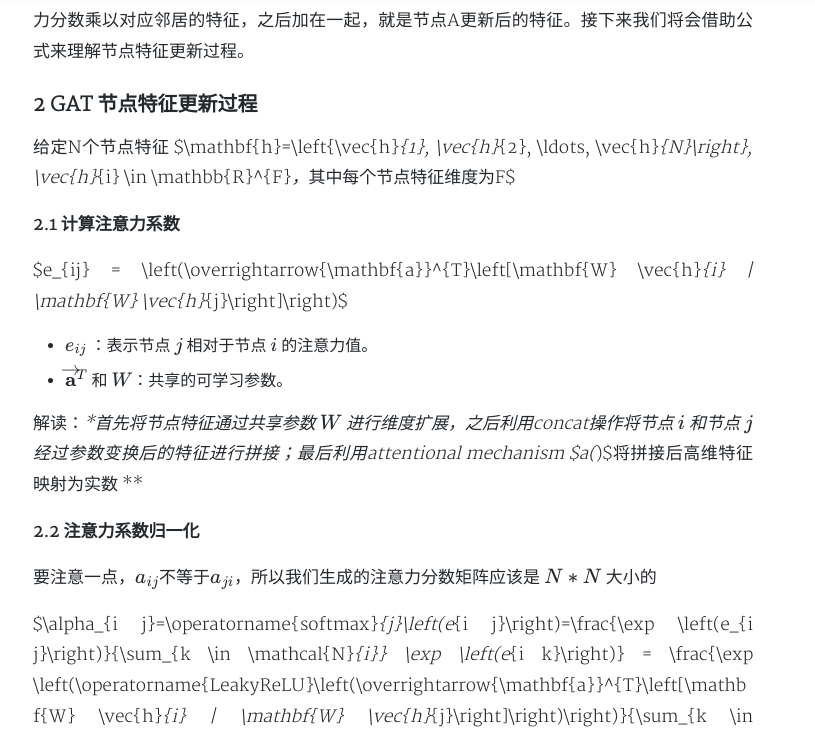
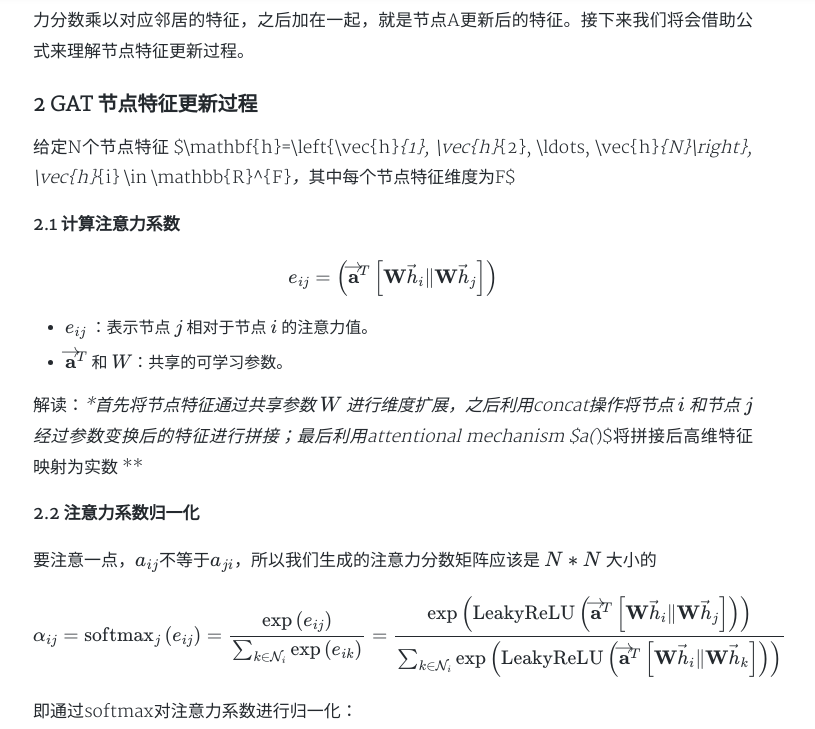
Before and after one commit to geekgitcode/geekgitcode.github.io, a Jekyll site: the page built from _posts/2022-03-17-gat.md, in a window 1280 px wide and 1400 px high, scrolled down 824 px, cut to the strip 0-729 px from the top of the window. Shown: the whole strip, without its empty margins (247-1062 px from the left). Built offline with Jekyll 4.4.1, drawn with Linux system fonts in a browser that asks for light colours; nearby versions of some CDN libraries; our own code applies the rules of GitHub Pages for plain Markdown files; formulas are drawn with MathJax 3; a style sheet for code colours, icons or effects is not loaded; some of the changed text lies outside the part shown.

Commit message:
Update 2022-03-17-gat.md

```diff
--- a/_posts/2022-03-17-gat.md
+++ b/_posts/2022-03-17-gat.md
@@ -26,7 +26,7 @@
 
 **2.1 计算注意力系数**
 
-$e_{ij} = \left(\overrightarrow{\mathbf{a}}^{T}\left[\mathbf{W} \vec{h}_{i} \| \mathbf{W} \vec{h}_{j}\right]\right)$
+$$e_{ij} = \left(\overrightarrow{\mathbf{a}}^{T}\left[\mathbf{W} \vec{h}_{i} \| \mathbf{W} \vec{h}_{j}\right]\right)$$
 
 - $e_{ij}$ ：表示节点 $j$ 相对于节点 $i$ 的注意力值。
 - $\overrightarrow{\mathbf{a}}^{T}$ 和  $W$：共享的可学习参数。
@@ -37,7 +37,7 @@
 
 要注意一点，$a_{ij}$不等于$a_{ji}$，所以我们生成的注意力分数矩阵应该是 $N*N$ 大小的
 
-$\alpha_{i j}=\operatorname{softmax}_{j}\left(e_{i j}\right)=\frac{\exp \left(e_{i j}\right)}{\sum_{k \in \mathcal{N}_{i}} \exp \left(e_{i k}\right)} = \frac{\exp \left(\operatorname{LeakyReLU}\left(\overrightarrow{\mathbf{a}}^{T}\left[\mathbf{W} \vec{h}_{i} \| \mathbf{W} \vec{h}_{j}\right]\right)\right)}{\sum_{k \in \mathcal{N}_{i}} \exp \left(\operatorname{LeakyReLU}\left(\overrightarrow{\mathbf{a}}^{T}\left[\mathbf{W} \vec{h}_{i} \| \mathbf{W} \vec{h}_{k}\right]\right)\right)}$
+$$\alpha_{i j}=\operatorname{softmax}_{j}\left(e_{i j}\right)=\frac{\exp \left(e_{i j}\right)}{\sum_{k \in \mathcal{N}_{i}} \exp \left(e_{i k}\right)} = \frac{\exp \left(\operatorname{LeakyReLU}\left(\overrightarrow{\mathbf{a}}^{T}\left[\mathbf{W} \vec{h}_{i} \| \mathbf{W} \vec{h}_{j}\right]\right)\right)}{\sum_{k \in \mathcal{N}_{i}} \exp \left(\operatorname{LeakyReLU}\left(\overrightarrow{\mathbf{a}}^{T}\left[\mathbf{W} \vec{h}_{i} \| \mathbf{W} \vec{h}_{k}\right]\right)\right)}$$
 
 即通过softmax对注意力系数进行归一化：
 
@@ -45,7 +45,7 @@
 
 **2.3 节点特征更新**
 
-$\vec{h}_{i}^{\prime}=\sigma\left(\sum_{j \in \mathcal{N}_{i}} \alpha_{i j} \mathbf{W} \vec{h}_{j}\right)$
+$$\vec{h}_{i}^{\prime}=\sigma\left(\sum_{j \in \mathcal{N}_{i}} \alpha_{i j} \mathbf{W} \vec{h}_{j}\right)$$
 
 - $\vec{h}_{i}^{\prime}$ ：节点 $i$ 在融合了邻域信息后的新特征（注意这一步通过注意力系数已经包含了自身前一层的特征信息。
 - $\sigma$ ：激活函数。
@@ -59,11 +59,11 @@
 
 在节点特征初步更新后，文章中还引入了[transformer](https://arxiv.org/abs/1706.03762)中提到的多头注意力机制来稳定自注意力的学习过程，即：
 
-$\vec{h}_{i}^{\prime}=\|_{k=1}^{K} \sigma\left(\sum_{j \in \mathcal{N}_{i}} \alpha_{i j}^{k} \mathbf{W}^{k} \vec{h}_{j}\right)$
+$$\vec{h}_{i}^{\prime}=\|_{k=1}^{K} \sigma\left(\sum_{j \in \mathcal{N}_{i}} \alpha_{i j}^{k} \mathbf{W}^{k} \vec{h}_{j}\right)$$
 
 将每个头得到的节点特征进行concat，之后再average得到的节点特征，生成最终的节点特征：
 
-$\vec{h}_{i}^{\prime}=\sigma\left(\frac{1}{K} \sum_{k=1}^{K} \sum_{j \in \mathcal{N}_{i}} \alpha_{i j}^{k} \mathbf{W}^{k} \vec{h}_{j}\right)$
+$$\vec{h}_{i}^{\prime}=\sigma\left(\frac{1}{K} \sum_{k=1}^{K} \sum_{j \in \mathcal{N}_{i}} \alpha_{i j}^{k} \mathbf{W}^{k} \vec{h}_{j}\right)$$
 
 详细过程参考下图：
 
@@ -96,12 +96,12 @@
 
 ### **4 参考链接**
 
-https://github.com/Diego999/pyGAT
+[https://github.com/Diego999/pyGAT](https://github.com/Diego999/pyGAT)
 
-https://blog.csdn.net/weixin_44517742/article/details/109081902
+[https://blog.csdn.net/weixin_44517742/article/details/109081902](https://blog.csdn.net/weixin_44517742/article/details/109081902)
 
-https://zhuanlan.zhihu.com/p/412270208
+[https://zhuanlan.zhihu.com/p/412270208](https://zhuanlan.zhihu.com/p/412270208)
 
-https://zhuanlan.zhihu.com/p/81350196
+[https://zhuanlan.zhihu.com/p/81350196](https://zhuanlan.zhihu.com/p/81350196)
 
-https://www.zhihu.com/question/338051122/answer/2282566492
+[https://www.zhihu.com/question/338051122/answer/2282566492](https://www.zhihu.com/question/338051122/answer/2282566492)
```
